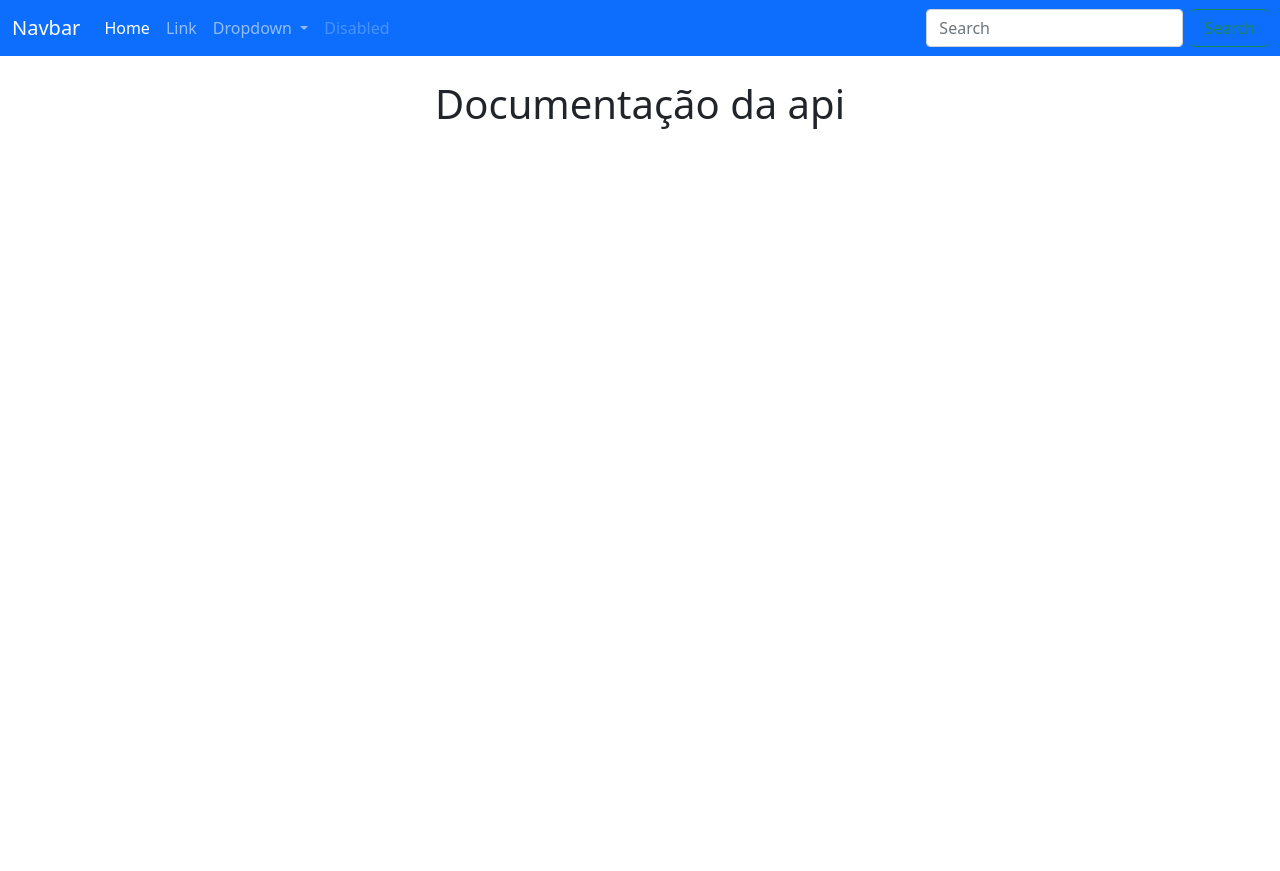
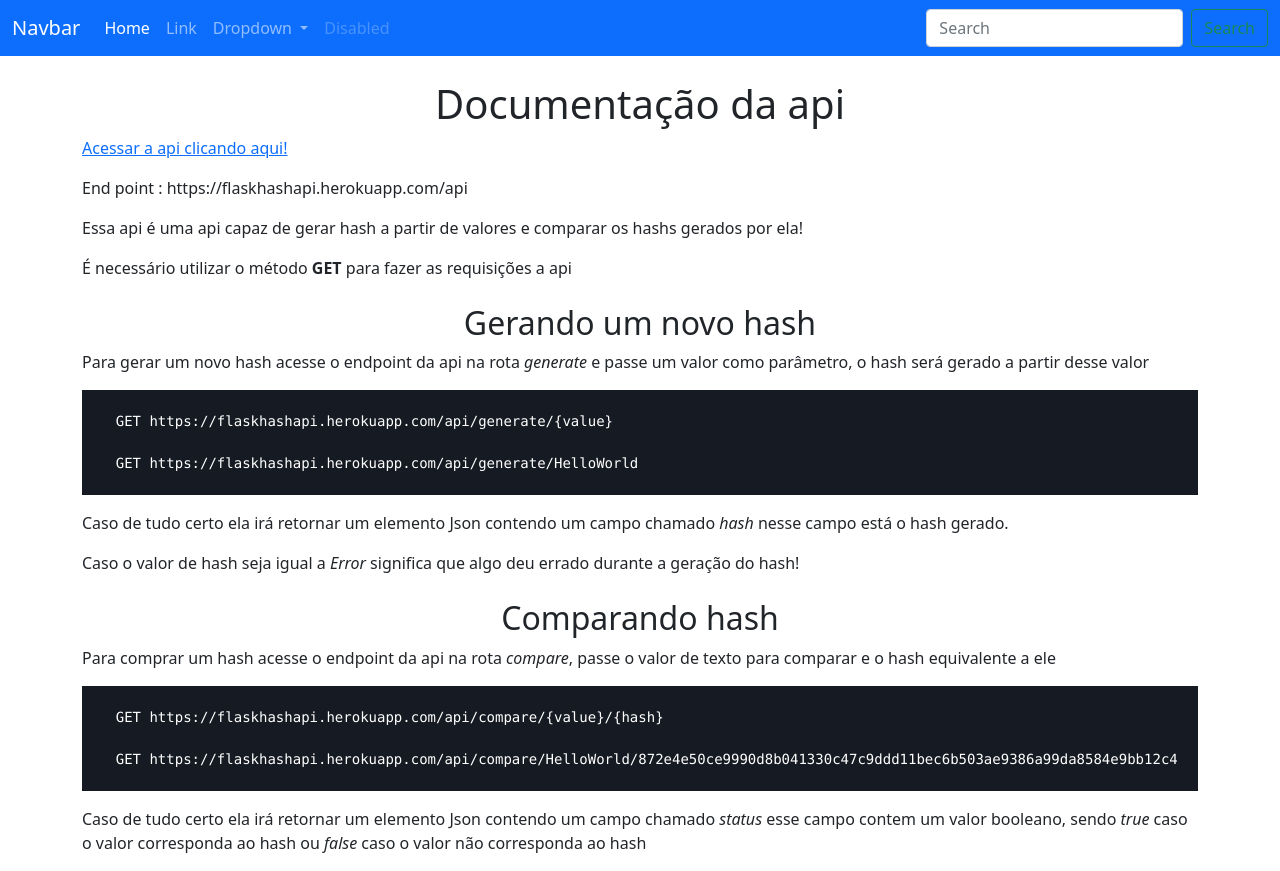
Before and after one commit to JoaoEmanuell/hash_api, a Flask app: page /docs/ in a window 1280 px wide. Before the commit the page ends 129 px from the top, so only its background shows below. Run offline with Flask 2, Linux system fonts and the light colour scheme; some libraries are stand-ins or nearby versions.

Commit message:
documentation

```diff
--- a/routers/documentation/templates/documentation/index.html
+++ b/routers/documentation/templates/documentation/index.html
@@ -5,11 +5,47 @@
     <meta http-equiv="X-UA-Compatible" content="IE=edge">
     <meta name="viewport" content="width=device-width, initial-scale=1.0">
     <title>Documentação</title>
+    <link rel="stylesheet" href="{{ url_for('static', filename='code.css') }}">
 </head>
 <body>
     {% include '_navbar.html' %}
     <div class="container mt-4">
         <h1 class="d-flex justify-content-center">Documentação da api</h1>
+        <p>
+            <a href="https://flaskhashapi.herokuapp.com/api">Acessar a api clicando aqui!</a>
+        </p>
+        <p>
+            <label for="endpoint">End point : </label><a id="endpoint"> https://flaskhashapi.herokuapp.com/api</a>
+        </p>
+        <div>
+            <p>Essa api é uma api capaz de gerar hash a partir de valores e comparar os hashs gerados por ela!</p>
+            <p>É necessário utilizar o método <b>GET</b> para fazer as requisições a api</p>
+        </div>
+        <div class="mt-4">
+            <h2 class="d-flex justify-content-center">Gerando um novo hash</h2>
+        <p>Para gerar um novo hash acesse o endpoint da api na rota <i>generate</i> e passe um valor como parâmetro, o hash será gerado a partir desse valor</p>
+    <pre>
+<code>
+    GET https://flaskhashapi.herokuapp.com/api/generate/{value}
+
+    GET https://flaskhashapi.herokuapp.com/api/generate/HelloWorld
+</code>
+</pre>
+        <p>Caso de tudo certo ela irá retornar um elemento Json contendo um campo chamado <i>hash</i> nesse campo está o hash gerado.</p>
+        <p>Caso o valor de hash seja igual a <i>Error</i> significa que algo deu errado durante a geração do hash!</p>
+        </div>
+        <div class="mt-4">
+            <h2 class="d-flex justify-content-center">Comparando hash</h2>
+            <p>Para comprar um hash acesse o endpoint da api na rota <i>compare</i>, passe o valor de texto para comparar e o hash equivalente a ele</p>
+    <pre>
+<code>
+    GET https://flaskhashapi.herokuapp.com/api/compare/{value}/{hash}
+
+    GET https://flaskhashapi.herokuapp.com/api/compare/HelloWorld/872e4e50ce9990d8b041330c47c9ddd11bec6b503ae9386a99da8584e9bb12c4
+</code>
+</pre>
+        <p>Caso de tudo certo ela irá retornar um elemento Json contendo um campo chamado <i>status</i> esse campo contem um valor booleano, sendo <i>true</i> caso o valor corresponda ao hash ou <i>false</i> caso o valor não corresponda ao hash</p>
+        </div>
     </div>
 </body>
 </html>
--- /dev/null
+++ b/static/code.css
@@ -0,0 +1,4 @@
+pre {
+    background-color: #161A22;
+    color : white;
+}
```
